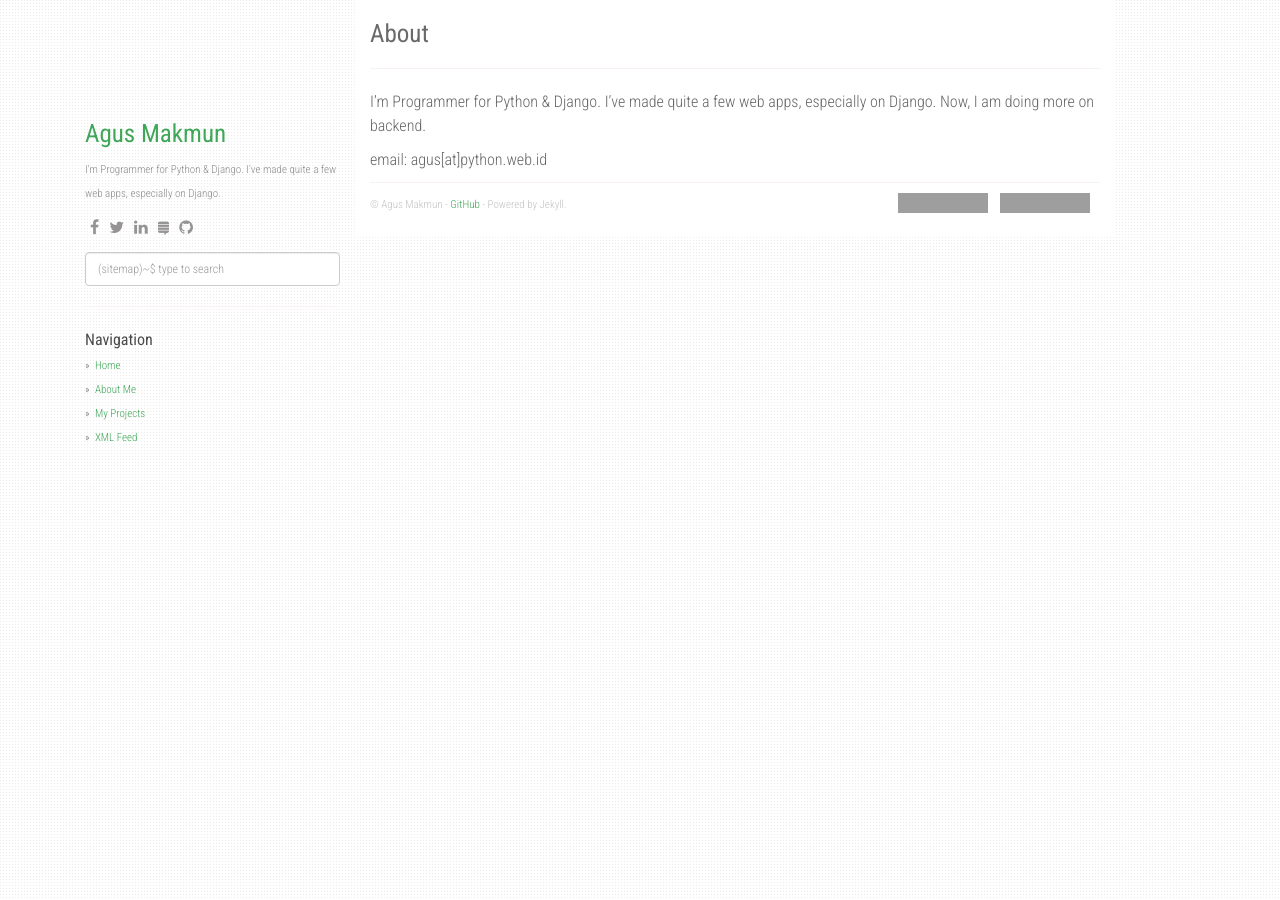
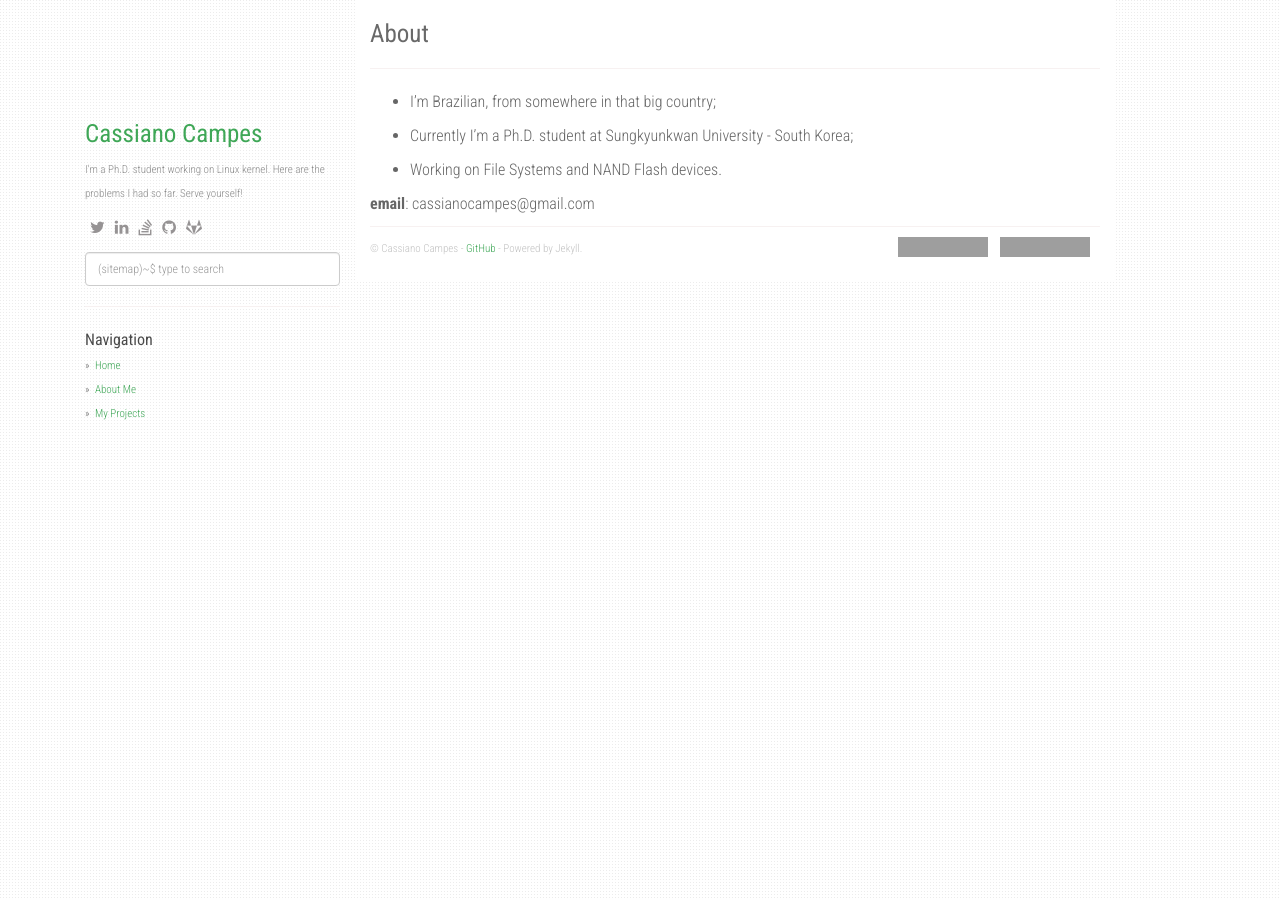
Before and after one commit to campescassiano/campescassiano.github.io, a Jekyll site: the page built from about.md, in a window 1280 px wide. Built offline with Jekyll 4.4.1, drawn with Linux system fonts in a browser that asks for light colours; nearby versions of some CDN libraries; grey boxes are pictures that could not be loaded.

Commit message:
Updated info
Signed-off-by: Cassiano Campes <cassianocampes@gmail.com>

```diff
--- a/_config.yml
+++ b/_config.yml
@@ -1,8 +1,8 @@
 title: Stack Problems
 description: My Personal Stack Problems
-author: Agus Makmun
-github: https://github.com/agusmakmun
-about: I'm Programmer for Python & Django. I've made quite a few web apps, especially on Django.
+author: Cassiano Campes
+github: https://github.com/campescassiano
+about: I'm a Ph.D. student working on Linux kernel. Here are the problems I had so far. Serve yourself!
 disqus_shortname: stackproblems
 google_analytics: UA-XXXXXXXX-Y
 
@@ -15,16 +15,16 @@ collections:
     permalink: /project/:path/
 
 social:
-    - icon: fa-facebook
-      link: "#"
     - icon: fa-twitter
-      link: "#"
+      link: "https://twitter.com/campescassiano"
     - icon: fa-linkedin
-      link: "#"
-    - icon: fa-stack-exchange
-      link: "#"
+      link: "https://www.linkedin.com/in/cassianocampes"
+    - icon: fa-stack-overflow
+      link: "https://stackoverflow.com/users/2031180/campescassiano"
     - icon: fa-github
-      link: "https://github.com/agusmakmun"
+      link: "https://github.com/campescassiano"
+    - icon: fa-gitlab
+      link: "https://gitlab.com/campescassiano"
 
 share:
   twitter_username: github.io
@@ -35,10 +35,8 @@ urls:
       url: /about/
     - text: My Projects
       url: /projects/
-    - text: XML Feed
-      url: /feed.xml
 
-url: "https://agusmakmun.github.io"
+url: "https://campescassiano.github.io"
 baseurl: ""
 paginate: 20
 per_page: 20
--- a/about.md
+++ b/about.md
@@ -4,6 +4,10 @@ title: About
 permalink: /about/
 ---
 
-I'm Programmer for Python & Django. I've made quite a few web apps, especially on Django. Now, I am doing more on backend.
+- I'm Brazilian, from somewhere in that big country;
 
-email: agus[at]python.web.id
+- Currently I'm a Ph.D. student at Sungkyunkwan University - South Korea;
+
+- Working on File Systems and NAND Flash devices.
+
+**email**: cassianocampes@gmail.com
```
